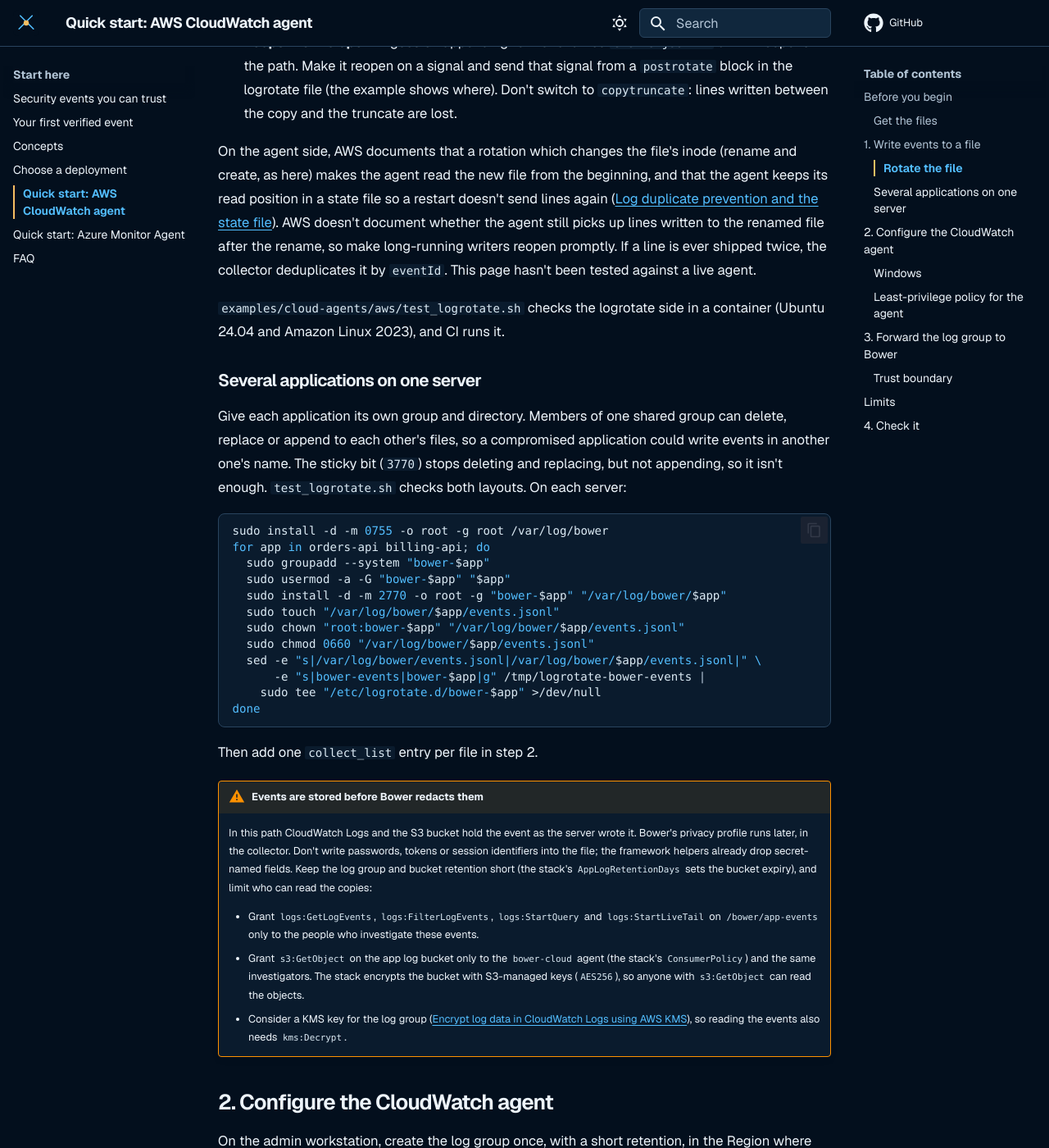
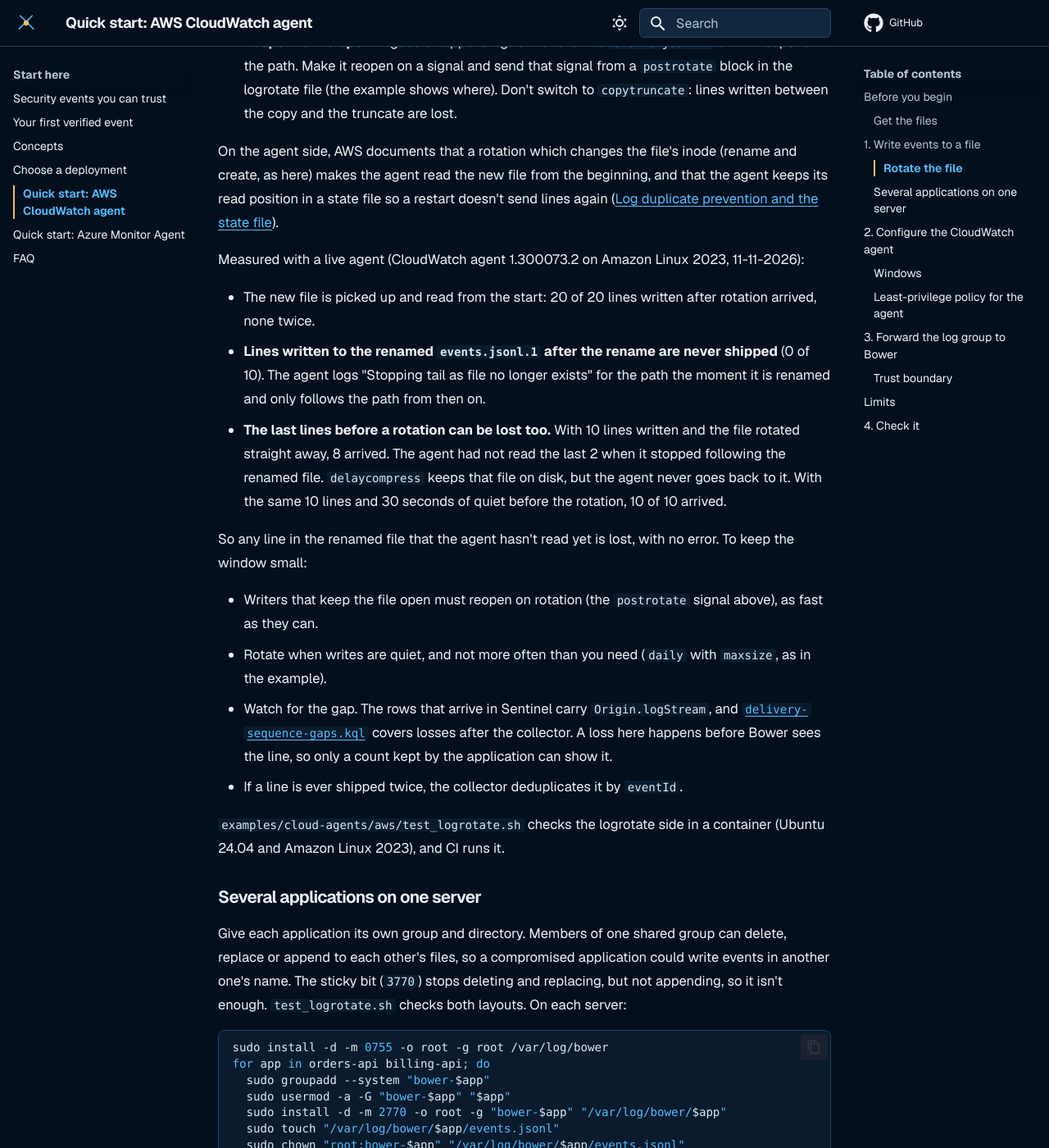
Before and after one commit to jusso-dev/Bower, an MkDocs documentation site: the page built from docs/getting-started/aws-cloudwatch-agent.md, in a window 1280 px wide and 1400 px high, scrolled down 2891 px. Shown: the whole window at 82% size. Built offline with MkDocs 1.6.1 and Material for MkDocs 9.7.7, drawn with Linux system fonts in a browser that asks for light colours; some of the changed text lies outside the part shown.

Commit message:
docs(getting-started): the CloudWatch agent quick start checked against a live agent (#247, #253)
Justin approved an AWS run on 11-11-2026. It used one throwaway, tagged set of resources in the
lab account, all deleted afterwards:
- the Bower stack from bower-aws-security.yaml (security rules DISABLED), with its app log
  group, Firehose stream, S3 bucket and SQS queue;
- one Amazon Linux 2023 instance with CloudWatch agent 1.300073.2, set up by the guide's
  step 1;
- an instance role holding only the guide's least-privilege policy.

#247 item 8, least privilege: with only the guide's policy, the agent created the
instance's stream and shipped every event. The guide no longer says the policy is untested.

#247 item 15, rotation, now measured, not assumed. With the shipped logrotate config:
- lines written after rotation: 20 of 20 arrived, none twice;
- lines written to the renamed file after the rename: 0 of 10. The agent logs "Stopping tail
  as file no longer exists" and only follows the path;
- 10 lines then an immediate rotation: 8 arrived;
- the same 10 lines with 30 s of quiet first: 10 of 10.
So any line in the renamed file the agent hasn't read yet is lost, with no error. The guide
now says so and how to keep the window small (reopen promptly, rotate when quiet, daily with
maxsize). The logrotate comment no longer claims delaycompress lets the agent finish.

#253, per-stream IAM, tested with one instance role:
- a policy naming the instance's own stream allowed it and denied every other stream;
- no policy variable makes one shared policy do the same. ${ec2:InstanceID} and
  ${ec2:SourceInstanceARN} in the stream ARN, and an aws:userid condition against
  ${logs:LogStreamName}, all denied the instance's own stream;
- ${aws:userid} gives role-id:instance-id, which CloudWatch refuses as a stream name.
The guide now says the limit has to be per role.

Co-Authored-By: Claude Opus 5.5 <noreply@anthropic.com>

````diff
--- a/docs/getting-started/aws-cloudwatch-agent.md
+++ b/docs/getting-started/aws-cloudwatch-agent.md
@@ -124,9 +124,32 @@ On the agent side, AWS documents that a rotation which changes the file's inode
 create, as here) makes the agent read the new file from the beginning, and that the agent
 keeps its read position in a state file so a restart doesn't send lines again
 ([Log duplicate prevention and the state file](https://docs.aws.amazon.com/AmazonCloudWatch/latest/monitoring/troubleshooting-CloudWatch-Agent.html#troubleshooting-CloudWatch-Agent-log-duplicate-state-file)).
-AWS doesn't document whether the agent still picks up lines written to the renamed file after
-the rename, so make long-running writers reopen promptly. If a line is ever shipped twice, the
-collector deduplicates it by `eventId`. This page hasn't been tested against a live agent.
+
+Measured with a live agent (CloudWatch agent 1.300073.2 on Amazon Linux 2023, 11-11-2026):
+
+- The new file is picked up and read from the start: 20 of 20 lines written after rotation
+  arrived, none twice.
+- **Lines written to the renamed `events.jsonl.1` after the rename are never shipped** (0 of
+  10). The agent logs "Stopping tail as file no longer exists" for the path the moment it is
+  renamed and only follows the path from then on.
+- **The last lines before a rotation can be lost too.** With 10 lines written and the file
+  rotated straight away, 8 arrived. The agent had not read the last 2 when it stopped
+  following the renamed file. `delaycompress` keeps that file on disk, but the agent never
+  goes back to it. With the same 10 lines and 30 seconds of quiet before the rotation, 10 of
+  10 arrived.
+
+So any line in the renamed file that the agent hasn't read yet is lost, with no error. To keep
+the window small:
+
+- Writers that keep the file open must reopen on rotation (the `postrotate` signal above),
+  as fast as they can.
+- Rotate when writes are quiet, and not more often than you need (`daily` with `maxsize`, as
+  in the example).
+- Watch for the gap. The rows that arrive in Sentinel carry `Origin.logStream`, and
+  [`delivery-sequence-gaps.kql`](https://github.com/jusso-dev/Bower/blob/main/deploy/sentinel/monitoring/queries/delivery-sequence-gaps.kql)
+  covers losses after the collector. A loss here happens before Bower sees the line, so only a
+  count kept by the application can show it.
+- If a line is ever shipped twice, the collector deduplicates it by `eventId`.
 
 `examples/cloud-agents/aws/test_logrotate.sh` checks the logrotate side in a container
 (Ubuntu 24.04 and Amazon Linux 2023), and CI runs it.
@@ -338,7 +361,9 @@ covers the Bower file only; if the same agent ships other logs or metrics, keep
 need. `CreateLogStream` and `PutLogEvents` act on the log stream, `DescribeLogStreams` on the
 group
 ([actions, resources and condition keys for CloudWatch Logs](https://docs.aws.amazon.com/service-authorization/latest/reference/list_amazoncloudwatchlogs.html)).
-It hasn't been tested against a live agent.
+Tested with a live agent (CloudWatch agent 1.300073.2, Amazon Linux 2023, 11-11-2026): with only
+this policy on the instance role, the agent created the instance's stream and shipped every
+event.
 
 ```json
 {
@@ -424,15 +449,23 @@ as far as each server is limited to its own stream. To keep that blast radius sm
   checking is one role per server or per group of equally trusted servers, each allowed only
   its own stream names, for example `...:log-stream:orders-api-*`, with the agent's
   `log_stream_name` set to match.
-- A single shared role that limits each EC2 instance to the stream named after its own
-  instance ID would need a policy variable that resolves to the bare instance ID. AWS
-  documents that for an instance role `aws:userid` is `<role-id>:<instance-id>`
-  ([IAM policy variables](https://docs.aws.amazon.com/IAM/latest/UserGuide/reference_policies_variables.html#principaltable)),
-  and that `ec2:SourceInstanceArn` holds the instance ARN
-  ([AWS global condition context keys](https://docs.aws.amazon.com/IAM/latest/UserGuide/reference_policies_condition-keys.html)).
-  Neither is the bare ID, and a stream name can't contain `:`. This needs confirming (for
-  example in the IAM policy simulator) before you rely on it; until then, treat every server
-  that shares a role as able to write any stream that role allows.
+- **One shared role can't pin each instance to its own stream.** Tested live with one
+  instance role (11-11-2026):
+  - A policy naming the instance's own stream exactly
+    (`...:log-stream:i-0abc123...`) allowed that stream and denied writes and stream creation
+    for any other.
+  - None of the policy variables that could make that one shared policy worked:
+    `${ec2:InstanceID}` and `${ec2:SourceInstanceARN}` in the stream ARN, and an
+    `aws:userid` condition against `${logs:LogStreamName}`, all denied even the instance's own
+    stream.
+  - `${aws:userid}` resolves to `<role-id>:<instance-id>`, and a stream name can't contain `:`
+    (CloudWatch refused it as an invalid parameter).
+
+  So the limit has to be per role: one role, or one policy, per server or per group of equally
+  trusted servers, each naming its own streams. Treat every server that shares a role as able
+  to write any stream that role allows. AWS documents the two values
+  ([IAM policy variables](https://docs.aws.amazon.com/IAM/latest/UserGuide/reference_policies_variables.html#principaltable),
+  [condition keys](https://docs.aws.amazon.com/IAM/latest/UserGuide/reference_policies_condition-keys.html)).
 
 ## Limits
 
````
Also changed, not shown: 1 other file.
